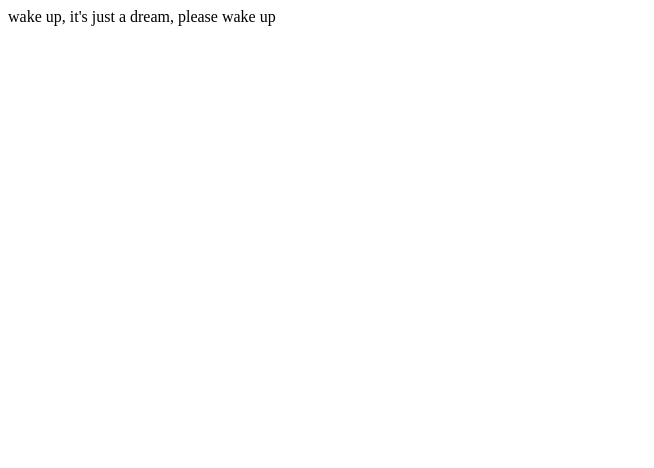
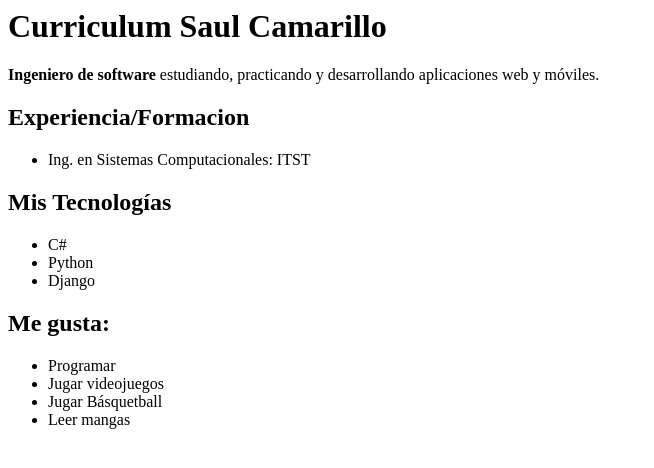
Before and after one commit to SaulCamsal/personal_pag, a plain HTML site: page index.html in a window 1280 px wide. Shown: the whole page, without its empty margins (0-654 px from the left). Drawn offline with Linux system fonts and the light colour scheme.

Commit message:
curriculum borrador 1

```diff
--- a/index.html
+++ b/index.html
@@ -1,11 +1,38 @@
-<!DOCTYPE html>
-<html lang="en">
-<head>
-    <meta charset="UTF-8">
-    <meta name="viewport" content="width=device-width, initial-scale=1.0">
-    <title>Document</title>
-</head>
-<body>
-    wake up, it's just a dream, please wake up
-</body>
+<html>
+    <head></head>
+    <body>
+        <h1>Curriculum Saul Camarillo</h1>
+            <div>
+                <strong>Ingeniero de software</strong> estudiando, practicando y desarrollando aplicaciones web y móviles.
+            </div>
+
+
+
+            <div>
+            <h2>Experiencia/Formacion</h2>
+            <ul>
+                <li>Ing. en Sistemas Computacionales: ITST</li>
+            </ul>
+
+            <h2>Mis Tecnologías</h2>
+            <ul>
+              <li>C#</li>
+              <li>Python</li>
+              <li>Django</li>
+            </ul>
+          </div>
+
+
+          <div>
+            <h2>Me gusta:</h2>
+            <ul>
+              <li>Programar</li>
+              <li>Jugar videojuegos</li>
+              <li>Jugar Básquetball</li>
+              <li>Leer mangas</li>
+            </ul>
+          </div>
+
+
+    </body>
 </html>
```
